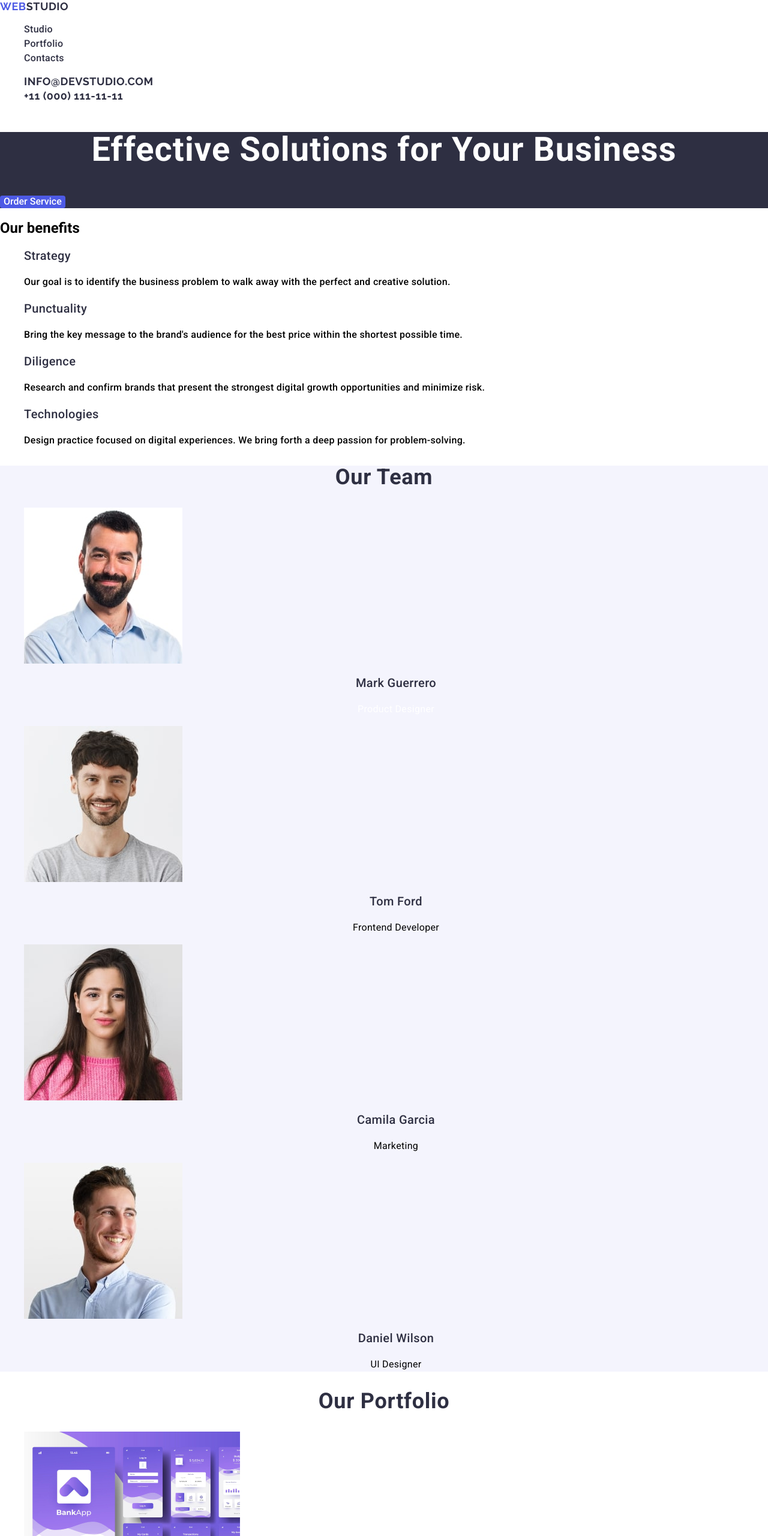
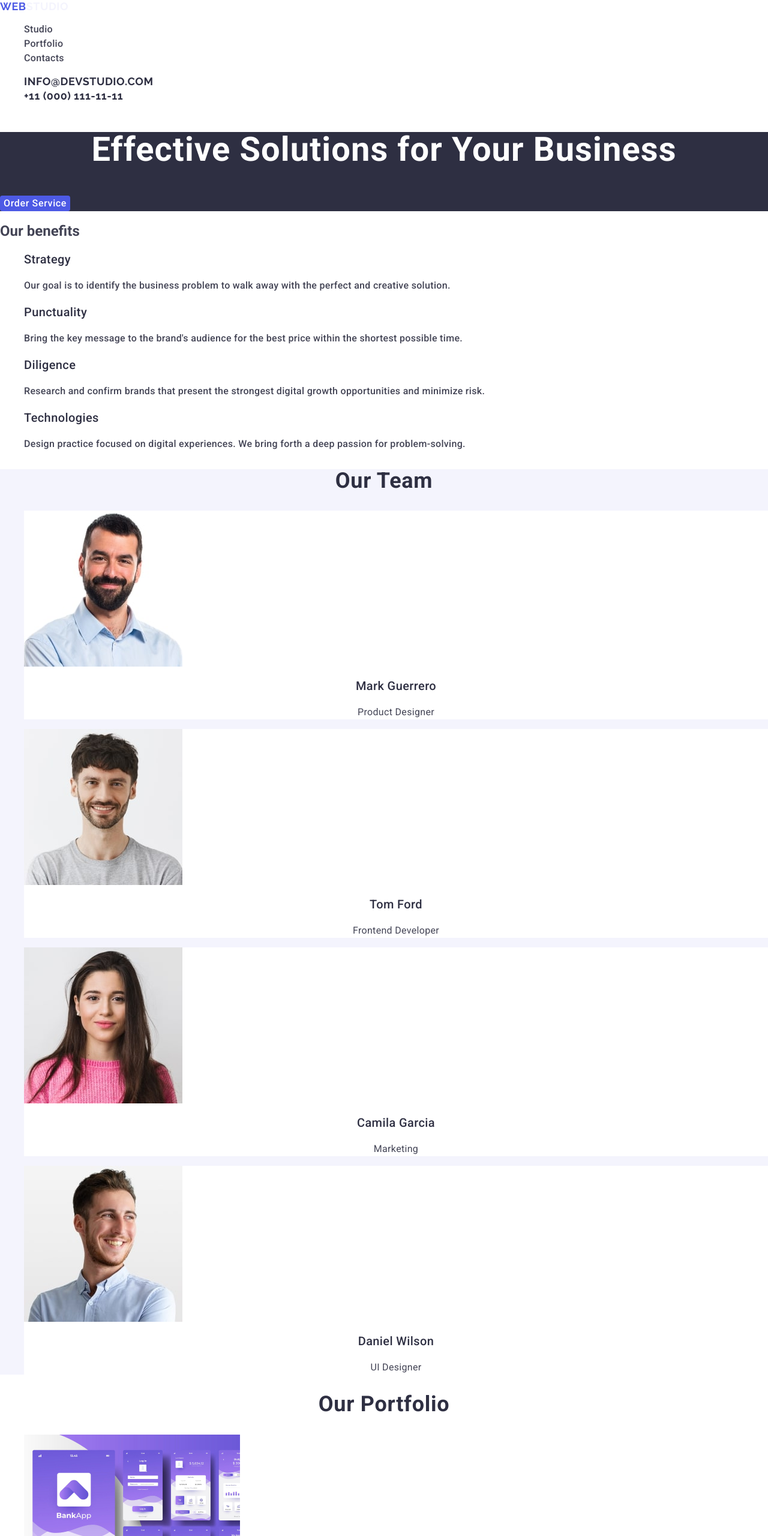
Before and after one commit to Alina4a/goit-markup-hw-03, a plain HTML site: page index.html in a window 1280 px wide. Shown: the top 2560 px of the page at 60% size. Drawn offline with nearby package versions, Linux system fonts and the light colour scheme.

Commit message:
second cottection

```diff
--- a/css/styles.css
+++ b/css/styles.css
@@ -11,10 +11,11 @@ a {
 
 
 body {
+    color: #434455;
+    background-color: #FFFFFF;
     font-family: "Roboto", sans-serif;
     font-weight: 500;
-    color: #434455
-    background-color: #FFFFFF;
+
 }
 
 button {
@@ -29,6 +30,8 @@ button {
     gap: 10px;
     color: white;
     background: #404BBF;
+    line-height: 1.5;
+    letter-spacing: 0.04em
 }
 
 button:hover,
@@ -37,7 +40,7 @@ button:focus {
     height: Hug (51px);
     border: none;
     color: white;
-    background: #4D5AE5;
+    background: #404BBF;
 }
 
 img {
@@ -50,17 +53,17 @@ img {
 
 .logo {
     font-family: "Raleway", sans-serif;
-        font-weight: 700;
-        font-size: 18px;
-        line-height: 1.16667;
-        letter-spacing: 0.03em;
-        text-transform: uppercase;
-        color: #4d5ae5;
+    line-height: 1.17;
+    font-weight: 700;
+    font-size: 18px;
+    letter-spacing: 0.03em;
+    text-transform: uppercase;
+    color: #4d5ae5;
 
 }
 
 .text-blau {
-    color: #2e2f42;
+    color: #f4f4fd;
 }
 
 .list-adress {
@@ -88,12 +91,12 @@ img {
 }
 
 .menu-link{
+    font-size: 16px;
+    line-height: 1.5;
     font-family: "Roboto", sans-serif;
     font-weight: 500;
-    font-size: 16px;
-    line-height: 1.5;
     letter-spacing: 0.02em;
-    color: #2e2f42;
+    color: #434455;
 
 }
 
@@ -144,11 +147,10 @@ img {
 }
 
 .benefits-description {
-
+    color: #434455;
     font-size: 16px;
     line-height: 1.5;
     letter-spacing: 0.02em;
-    color: : #434455;
 }
 /* ========== /Benefits section Style ========== */
 
@@ -169,7 +171,7 @@ img {
 }
 
 .itemteam {
-    color: #FFFFFF;
+    background-color: #FFFFFF;
 }
 .nameteam {
     color: #2e2f42;
@@ -181,6 +183,7 @@ img {
 }
 
 .jobtitel {
+    color: #434455;
     font-weight: 400;
     font-size: 16px;
     line-height: 1.5;
@@ -215,7 +218,7 @@ img {
 }
 
 .portfoliodescription {
-
+    color: #434455;
     font-weight: 400;
     font-size: 16px;
     line-height: 1.5;
--- a/index.html
+++ b/index.html
@@ -90,17 +90,17 @@
                     <h3 class="nameteam">Mark Guerrero</h3>
                     <p class="jobtitel" >Product Designer</p>
                 </li>
-                <li>
+                <li class="itemteam">
                     <img src="./images/team/daniel.jpg" alt="Tom Ford" width="264" height="260">
                     <h3 class="nameteam" >Tom Ford</h3>
                     <p class="jobtitel" >Frontend Developer</p>
                 </li>
-                <li>
+                <li class="itemteam">
                     <img src="./images/team/camila.jpg" alt="Camila Garcia" width="264" height="260">
                     <h3 class="nameteam" >Camila Garcia</h3>
                     <p class="jobtitel" >Marketing</p>
                  </li>
-                <li>
+                <li class="itemteam">
                     <img src="./images/team/tom.jpg" alt="Daniel Wilson" width="264" height="260">
                     <h3 class="nameteam" >Daniel Wilson</h3>
                     <p class="jobtitel" >UI Designer</p>
@@ -115,27 +115,27 @@
                             <h3 class="portfolioname" >Banking App</h3>
                             <p class="portfoliodescription">App</p>
                         </li>
-                        <li>
+                        <li class="item-list" >
                             <img src="./images/portfolio/Cashless-Payment.jpg" alt="Cashless Payment" width="360" height="300">
                             <h3 class="portfolioname" >Cashless Payment</h3>
                             <p class="portfoliodescription">Marketing</p>
                         </li>
-                        <li>
+                        <li class="item-list" >
                             <img src="./images/portfolio/Meditation-App.jpg" alt="Meditation App" width="360" height="300">
                             <h3 class="portfolioname" >Meditation App</h3>
                             <p class="portfoliodescription">App</p>
                         </li>
-                        <li>
+                        <li class="item-list" >
                             <img src="./images/portfolio/Taxi-Service.jpg" alt="Taxi Service" width="360" height="300">
                             <h3 class="portfolioname" >Taxi Service</h3>
                             <p class="portfoliodescription">Marketing</p>
                         </li>
-                        <li>
+                        <li class="item-list" >
                             <img src="./images/portfolio/Screen-Illustrations.jpg" alt="Screen Illustrations" width="360" height="300">
                             <h3 class="portfolioname" >Screen Illustrations</h3>
                             <p class="portfoliodescription">Design</p>
                         </li>
-                        <li>
+                        <li class="item-list" >
                             <img src="./images/portfolio/Online-Courses.jpg" alt="Online Courses" width="360" height="300">
                             <h3 class="portfolioname" >Online Courses</h3>
                             <p class="portfoliodescription">Marketing</p>
```
